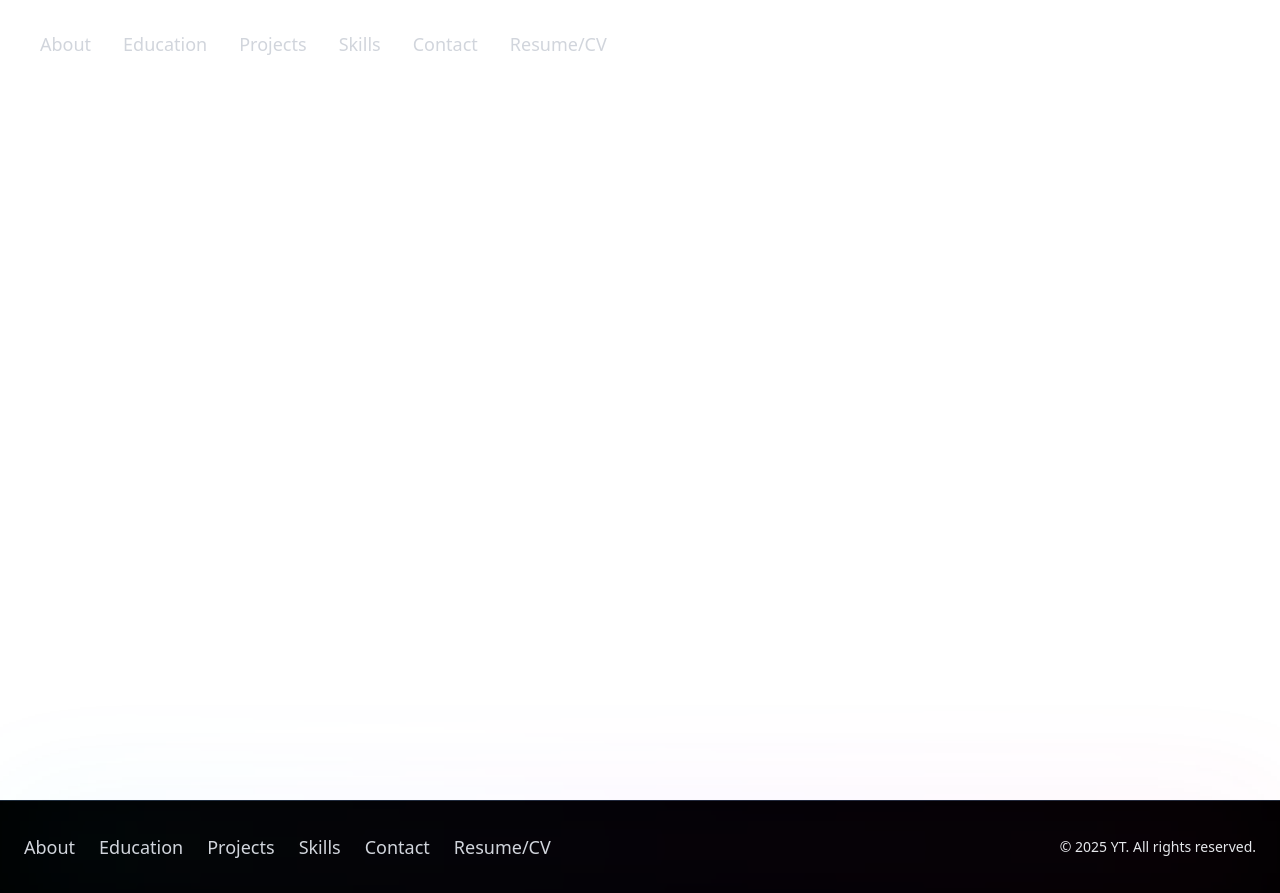
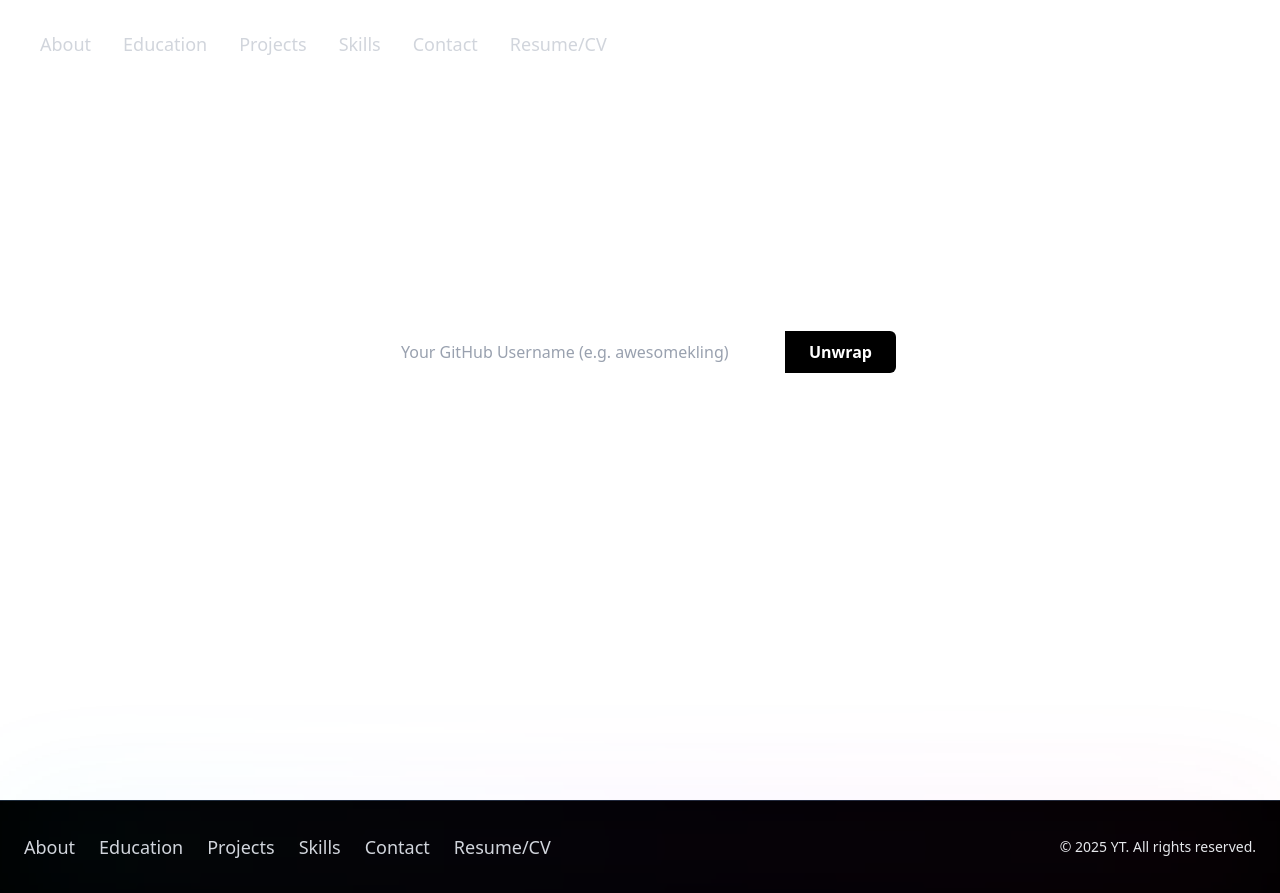
Before and after one commit to CaedusSolo/github-recap, a Next.js app: page / in a window 1280 px wide. Built offline with nearby package versions, Linux system fonts and the light colour scheme.

Commit message:
feat: Setup basic GitHub OAuth

```diff
--- a/src/components/ui/Landing.tsx
+++ b/src/components/ui/Landing.tsx
@@ -1,12 +1,26 @@
 "use client";
+import { signIn, signOut, useSession } from "next-auth/react";
 
 export default function Landing() {
   async function handleGithubLogin() {
-    console.log("Button clicked!");
+    signIn("github");
   }
 
   return (
-    <section className="flex items-center justify-center w-10/12 mx-auto">
+    <section className="flex flex-col items-center justify-center gap-y-10 w-10/12 mx-auto ">
+      <div className="flex w-full max-w-lg">
+        <input
+          type="text"
+          placeholder="Your GitHub Username (e.g. awesomekling)"
+          className="flex-1 rounded-l-md border px-4 py-2 text-white placeholder-gray-400 focus:border-purple-500"
+        />
+        <button
+          type="button"
+          className="rounded-r-md bg-black px-6 py-2 text-white font-semibold hover:bg-gray-800 focus:outline-none focus:ring-2 focus:ring-blue-500 focus:ring-offset-1"
+        >
+          Unwrap
+        </button>
+      </div>
       <button
         className="dark:bg-gray-700 text-center text-white p-4 cursor-pointer"
         onClick={handleGithubLogin}
```
